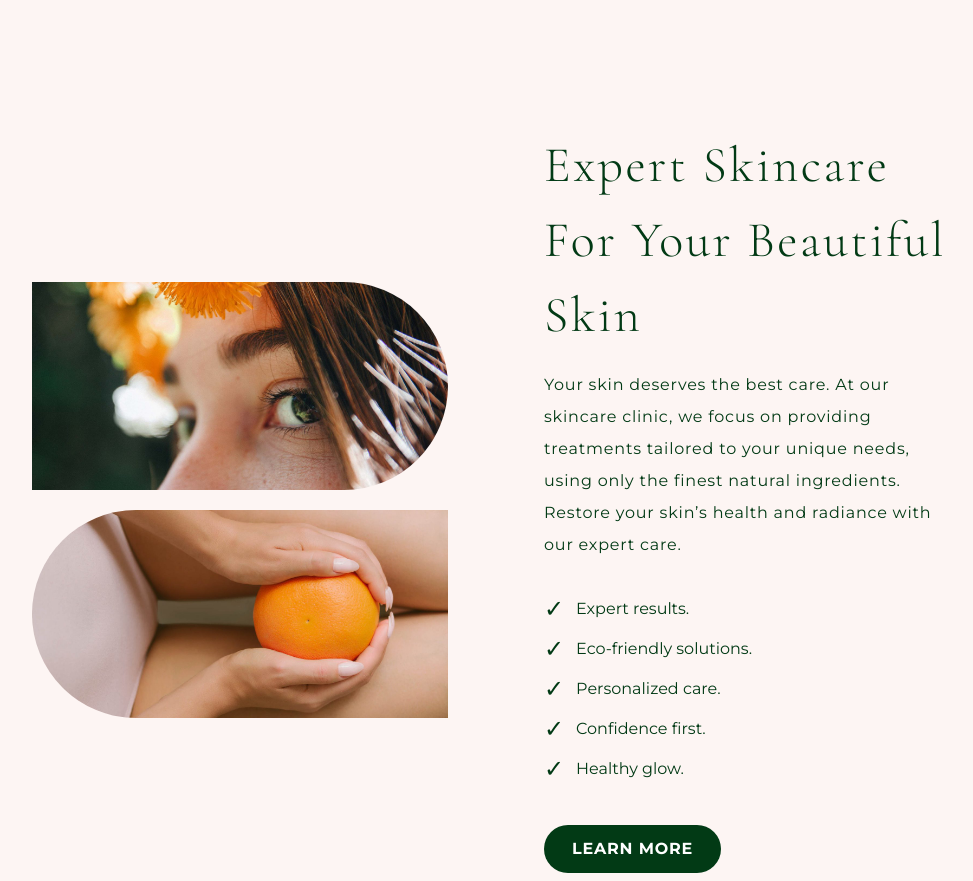
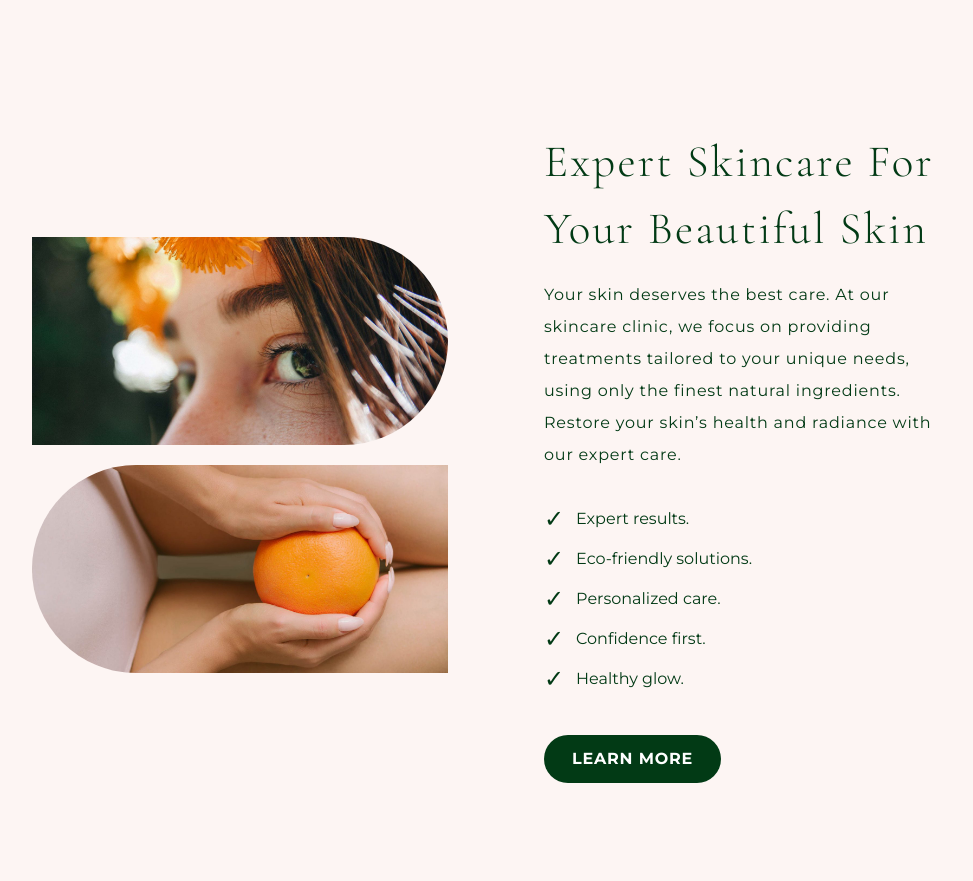
Before and after one commit to Aradhya-005/chloro, a Next.js app: page / in a window 1280 px wide. Shown: the part 6421-7302 px from the top of the page, without its empty margins (144-1117 px from the left). Built offline with nearby package versions, Linux system fonts and the light colour scheme.

Commit message:
fixing the animations

```diff
--- a/src/components/ExpertSkincare.js
+++ b/src/components/ExpertSkincare.js
@@ -12,7 +12,7 @@ function ExpertSkincare() {
               className="rounded-[0px_300px_300px_0px]"
               src={FirstImg}
               width={600}
-              height={260}
+              height={280}
               alt="Natural Skincare"
             />
           </div>
@@ -21,17 +21,20 @@ function ExpertSkincare() {
               className="rounded-[300px_0px_0px_300px]"
               src={SecondImg}
               width={600}
-              height={260}
+              height={280}
               alt="Healthy Glow"
             />
           </div>
         </div>
         <div className="details-part md:w-1/2 flex flex-col justify-center items-start text-center md:text-left">
-          <h2 className="text-[50px] font-thin text-[#023A15] tracking-wider mb-4 font-cormorantGaramond">
+          <h2 className="text-[45px] font-thin text-[#023A15] tracking-wider mb-4 font-cormorantGaramond">
             Expert Skincare For Your Beautiful Skin
           </h2>
           <p className="mb-8 text-[16px] max-w-[480px] text-[#023A15] tracking-wider leading-loose">
-            Your skin deserves the best care. At our skincare clinic, we focus on providing treatments tailored to your unique needs, using only the finest natural ingredients. Restore your skin’s health and radiance with our expert care.
+            Your skin deserves the best care. At our skincare clinic, we focus
+            on providing treatments tailored to your unique needs, using only
+            the finest natural ingredients. Restore your skin’s health and
+            radiance with our expert care.
           </p>
           <div>
             <p className="mb-2 text-[16px] text-[#023A15] flex items-center">
@@ -56,7 +59,6 @@ function ExpertSkincare() {
             </p>
           </div>
 
-
           <button className="mt-4 px-7 uppercase tracking-wider font-bold py-3 bg-[#023A15] text-white rounded-full  hover:bg-transparent hover:border hover:border-[#023A15] hover:text-[#023A15]">
             Learn More
           </button>
```
Lines whose indentation alone changed are shown as unchanged.
